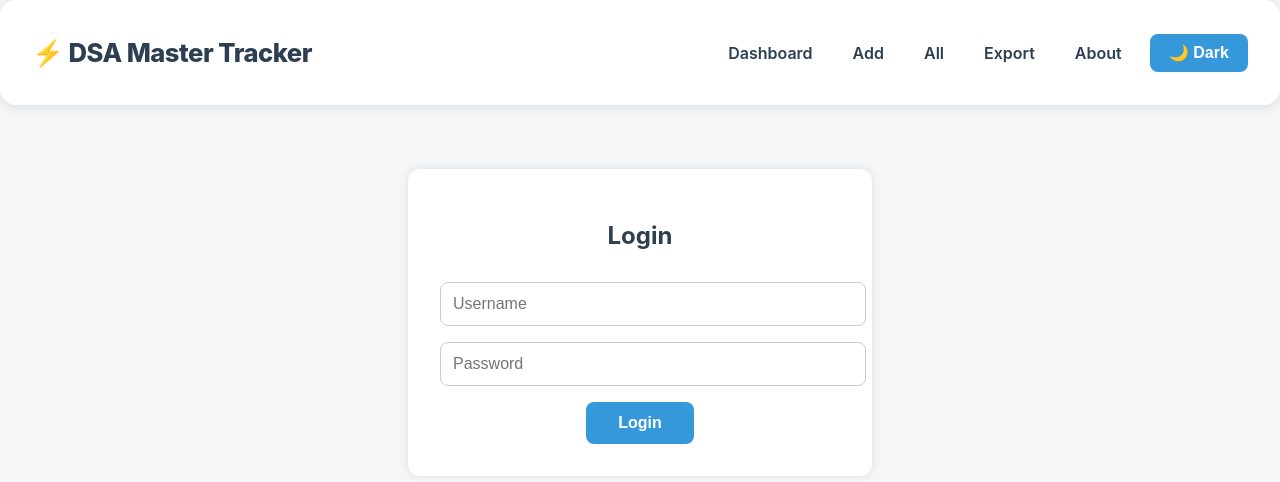
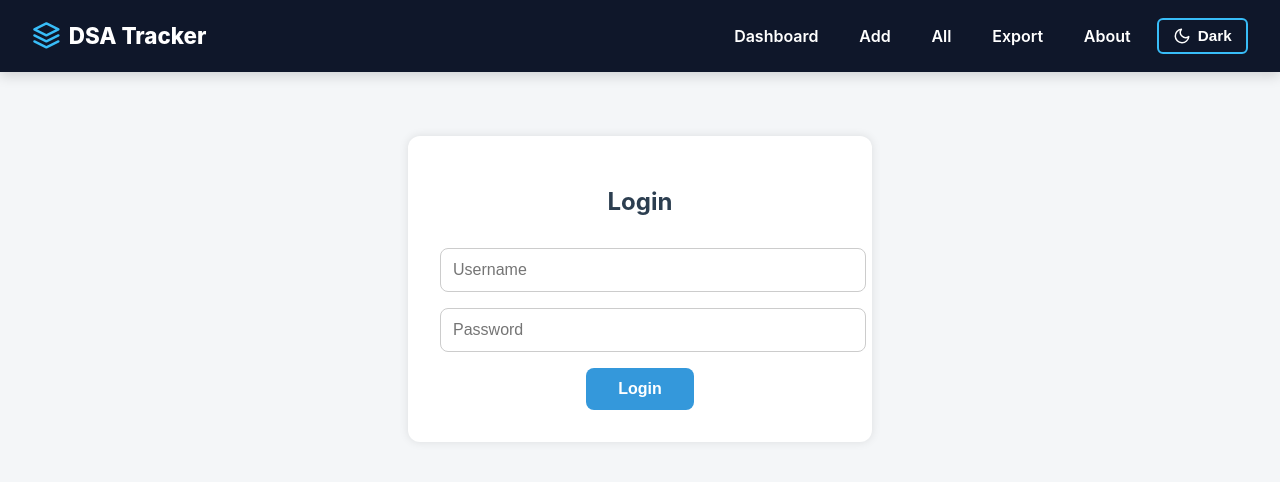
Before and after one commit to Pratik-shedge07/dsa-tracker, a React (Create React App) app: page /login in a window 1280 px wide. Shown: the top 482 px of the page. Built offline with nearby package versions, Linux system fonts and the light colour scheme.

Commit message:
navobar final update

```diff
--- a/package.json
+++ b/package.json
@@ -12,6 +12,7 @@
     "jspdf-autotable": "^5.0.2",
     "react": "^19.1.0",
     "react-dom": "^19.1.0",
+    "react-icons": "^5.5.0",
     "react-router-dom": "^7.6.3",
     "react-scripts": "^5.0.1",
     "recharts": "^3.1.0",
--- a/src/components/Navbar.jsx
+++ b/src/components/Navbar.jsx
@@ -1,35 +1,46 @@
 import React from 'react';
 import styled from 'styled-components';
 import { NavLink as RouterNavLink, useNavigate } from 'react-router-dom';
+import { FiLayers, FiMoon, FiSun, FiLogOut } from 'react-icons/fi';
 
 const Nav = styled.nav`
-  background-color: ${({ dark }) => (dark ? '#1a1a1a' : '#ffffff')};
-  color: ${({ dark }) => (dark ? '#f0f0f0' : '#2c3e50')};
+  background-color: #0f172a;
+  color: white;
   display: flex;
   justify-content: space-between;
   align-items: center;
-  padding: 1rem 2rem;
+  padding: 1.1rem 2rem;
   margin-bottom: 2rem;
-  border-radius: 16px;
-  box-shadow: ${({ dark }) =>
-    dark ? '0 0 10px rgba(255,255,255,0.05)' : '0 2px 12px rgba(0,0,0,0.1)'};
-  transition: background-color 0.3s ease, color 0.3s ease;
+  box-shadow: 0 4px 12px rgba(0, 0, 0, 0.15);
+  border-radius: 0;
 
   @media (max-width: 768px) {
     flex-direction: column;
     gap: 1rem;
+    padding: 1rem;
   }
 `;
 
+const LogoContainer = styled.div`
+  display: flex;
+  align-items: center;
+  gap: 0.5rem;
+`;
+
+const LogoIcon = styled(FiLayers)`
+  font-size: 1.8rem;
+  color: #38bdf8;
+`;
+
 const Title = styled.h1`
-  font-size: 1.6rem;
+  font-size: 1.4rem;
   font-weight: 800;
-  letter-spacing: -0.5px;
+  margin: 0;
 `;
 
 const Actions = styled.div`
   display: flex;
-  gap: 1rem;
+  gap: 0.75rem;
   align-items: center;
   flex-wrap: wrap;
 `;
@@ -37,47 +48,47 @@ const Actions = styled.div`
 const NavLink = styled(RouterNavLink)`
   text-decoration: none;
   font-weight: 600;
-  color: inherit;
-  padding: 0.4rem 0.75rem;
-  border-radius: 8px;
-  transition: background-color 0.2s ease;
+  color: white;
+  padding: 0.5rem 0.9rem;
+  transition: all 0.2s ease;
 
   &.active {
-    background-color: ${({ dark }) => (dark ? '#333' : '#e0e0e0')};
+    color: #38bdf8;
+    border-bottom: 2px solid #38bdf8;
   }
 
   &:hover {
-    background-color: ${({ dark }) => (dark ? '#2a2a2a' : '#f0f0f0')};
+    color: #38bdf8;
   }
 `;
 
-const Button = styled.button`
-  padding: 0.6rem 1.2rem;
-  font-size: 1rem;
+const IconButton = styled.button`
+  background-color: transparent;
+  border: 2px solid #38bdf8;
+  color: white;
+  display: flex;
+  align-items: center;
+  gap: 0.4rem;
+  font-size: 0.95rem;
   font-weight: 600;
-  border-radius: 8px;
+  padding: 0.45rem 0.9rem;
   cursor: pointer;
-  border: none;
-  transition: background-color 0.2s ease, transform 0.2s ease;
+  border-radius: 6px;
+  transition: all 0.2s ease;
 
-  &.utility {
-    background-color: #3498db;
-    color: white;
-  }
-
-  &.utility:hover {
-    background-color: #2c80b4;
+  &:hover {
+    background-color: #38bdf8;
+    color: #0f172a;
     transform: scale(1.05);
   }
 
   &.logout {
-    background-color: #e74c3c;
-    color: white;
-  }
+    border-color: #ef4444;
 
-  &.logout:hover {
-    background-color: #c0392b;
-    transform: scale(1.05);
+    &:hover {
+      background-color: #ef4444;
+      color: white;
+    }
   }
 `;
 
@@ -90,33 +101,39 @@ function Navbar({ darkMode, toggleDarkMode, isLoggedIn, onLogout }) {
   };
 
   return (
-    <Nav dark={darkMode}>
-      <Title>⚡ DSA Master Tracker</Title>
+    <Nav>
+      <LogoContainer>
+        <LogoIcon />
+        <Title>DSA Tracker</Title>
+      </LogoContainer>
+
       <Actions>
-        <NavLink to="/" dark={darkMode} className={({ isActive }) => (isActive ? 'active' : '')}>
+        <NavLink to="/" className={({ isActive }) => (isActive ? 'active' : '')}>
           Dashboard
         </NavLink>
-        <NavLink to="/add" dark={darkMode} className={({ isActive }) => (isActive ? 'active' : '')}>
+        <NavLink to="/add" className={({ isActive }) => (isActive ? 'active' : '')}>
           Add
         </NavLink>
-        <NavLink to="/questions" dark={darkMode} className={({ isActive }) => (isActive ? 'active' : '')}>
+        <NavLink to="/questions" className={({ isActive }) => (isActive ? 'active' : '')}>
           All
         </NavLink>
-        <NavLink to="/export" dark={darkMode} className={({ isActive }) => (isActive ? 'active' : '')}>
+        <NavLink to="/export" className={({ isActive }) => (isActive ? 'active' : '')}>
           Export
         </NavLink>
-        <NavLink to="/about" dark={darkMode} className={({ isActive }) => (isActive ? 'active' : '')}>
+        <NavLink to="/about" className={({ isActive }) => (isActive ? 'active' : '')}>
           About
         </NavLink>
 
-        <Button className="utility" onClick={toggleDarkMode}>
-          {darkMode ? '🌞 Light' : '🌙 Dark'}
-        </Button>
+        <IconButton onClick={toggleDarkMode}>
+          {darkMode ? <FiSun size={18} /> : <FiMoon size={18} />}
+          {darkMode ? 'Light' : 'Dark'}
+        </IconButton>
 
         {isLoggedIn && (
-          <Button className="logout" onClick={handleLogout}>
-            🔓 Logout
-          </Button>
+          <IconButton className="logout" onClick={handleLogout}>
+            <FiLogOut size={18} />
+            Logout
+          </IconButton>
         )}
       </Actions>
     </Nav>
```
Also changed, not shown: 1 other file (tests, documents, lock files or other folders).
